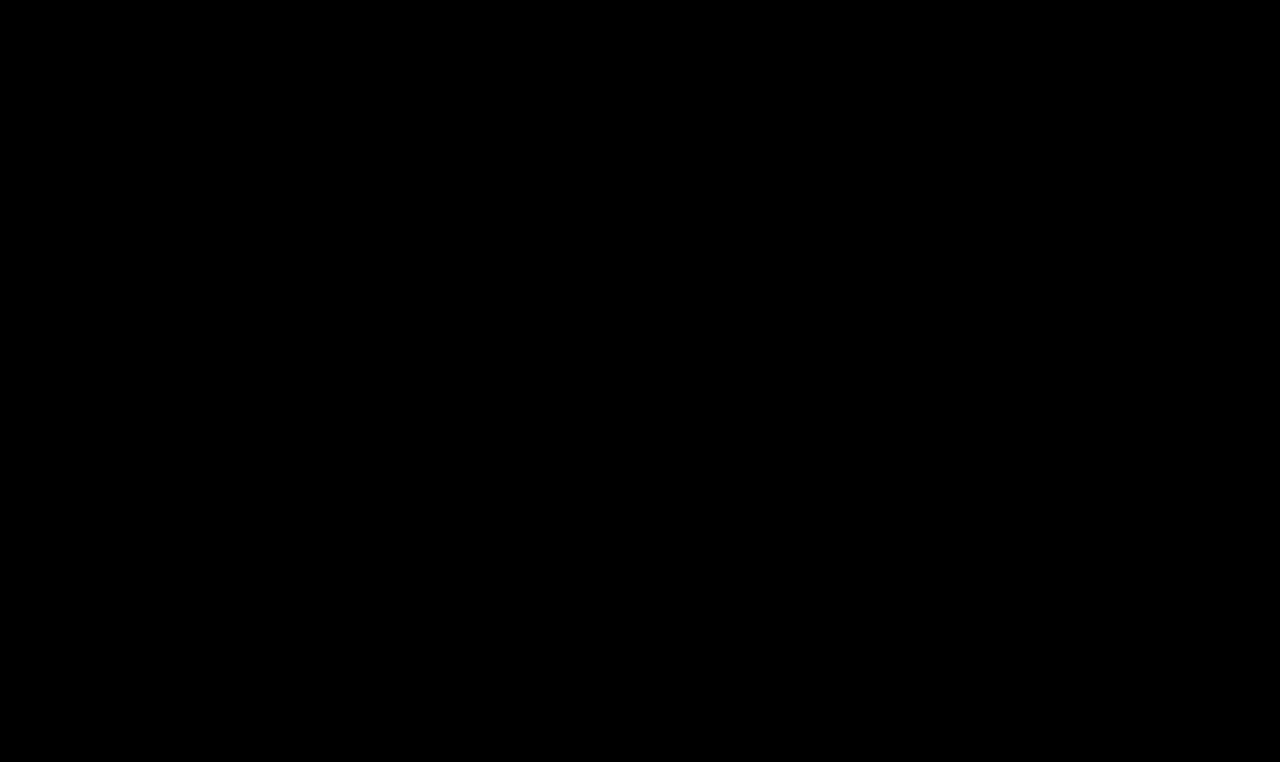
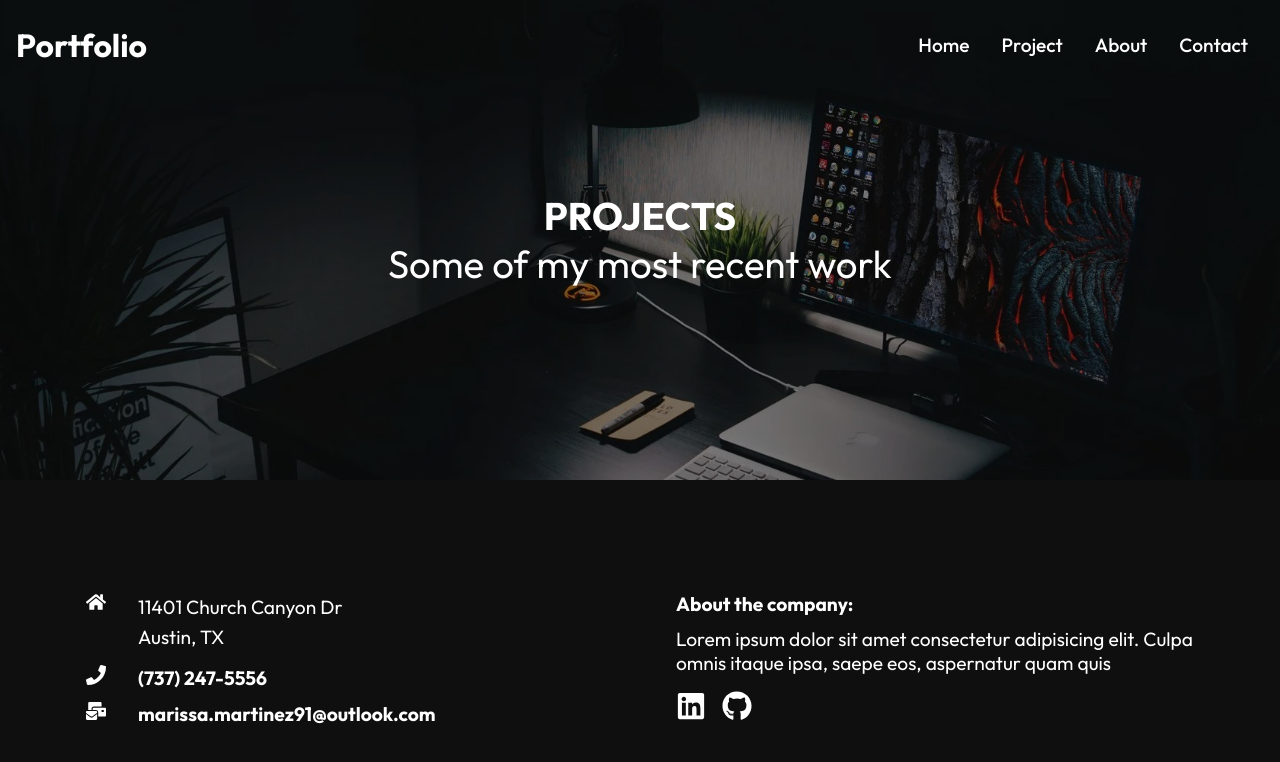
Before and after one commit to magical91/Portfolio_pro, a React (Create React App) app: page /project in a window 1280 px wide. Shown: the top 762 px of the page. Built offline with nearby package versions, Linux system fonts and the light colour scheme.

Commit message:
added second dynamic hero section

```diff
--- a/src/components/Hero.js
+++ b/src/components/Hero.js
@@ -1,6 +1,6 @@
 import "./Hero.css";
 import React from 'react'
-import IntroImg from "../assests/1767974.webp";
+import IntroImg from "../assests/wb.jpg";
 
 import { Link } from "react-router-dom";
 
--- /dev/null
+++ b/src/components/Hero2.css
@@ -0,0 +1,43 @@
+.hero-img {
+    width: 100%;
+    background: rgba(0, 0, 0, .5);
+    height: 60vh;
+    position: relative;
+}
+
+.hero-img::before {
+    content: "";
+    background: url(../assests/1767974.webp);
+    background-size: cover;
+    background-position: center top;
+    height: 100%;
+    width: 100%;
+    position: absolute;
+    top: 0;
+    left: 0;
+    z-index: -1;
+}
+
+.heading {
+    width: 100%;
+    height: 100%;
+    display: flex;
+    flex-direction: column;
+    justify-content: center;
+    align-items: center;
+}
+
+.hero-img h1 {
+    font-size: 2.4rem;
+}
+
+.hero-img p {
+    font-size: 2.4rem;
+    text-align: center;
+}
+
+@media screen and (max-width: 640px) {
+    .hero-img h1 {
+        font-size: 2rem;
+    }
+}
--- /dev/null
+++ b/src/components/Hero2.js
@@ -0,0 +1,18 @@
+import "./Hero2.css";
+
+import React, { Component } from 'react';
+
+class Hero2 extends Component {
+  render() {
+    return (
+      <div className="hero-img">
+        <div className="heading">
+          <h1>{this.props.heading}</h1>
+          <p>{this.props.text}</p>
+        </div>
+      </div>
+    );
+  }
+}
+
+export default Hero2
--- a/src/routes/About.js
+++ b/src/routes/About.js
@@ -1,8 +1,13 @@
 import React from 'react'
+import Navbar from '../components/Navbar'
+import Footer from "../components/Footer"
 
 const About = () => {
   return (
-    <div>About</div>
+    <div>
+      <Navbar />
+      <Footer />
+    </div>
   )
 }
 
--- a/src/routes/Contact.js
+++ b/src/routes/Contact.js
@@ -1,8 +1,13 @@
 import React from 'react'
+import Navbar from '../components/Navbar'
+import Footer from "../components/Footer"
 
 const Contact = () => {
   return (
-    <div>Contact</div>
+    <div>
+      <Navbar />
+      <Footer />
+    </div>
   )
 }
 
--- a/src/routes/Project.js
+++ b/src/routes/Project.js
@@ -1,8 +1,15 @@
-import React from 'react'
+import React from 'react';
+import Navbar from '../components/Navbar';
+import Footer from "../components/Footer";
+import Hero2 from '../components/Hero2';
 
 const Project = () => {
   return (
-    <div>Project</div>
+    <div>
+      <Navbar />
+      <Hero2 heading="PROJECTS" text="Some of my most recent work" />
+      <Footer />
+    </div>
   )
 }
 
```
